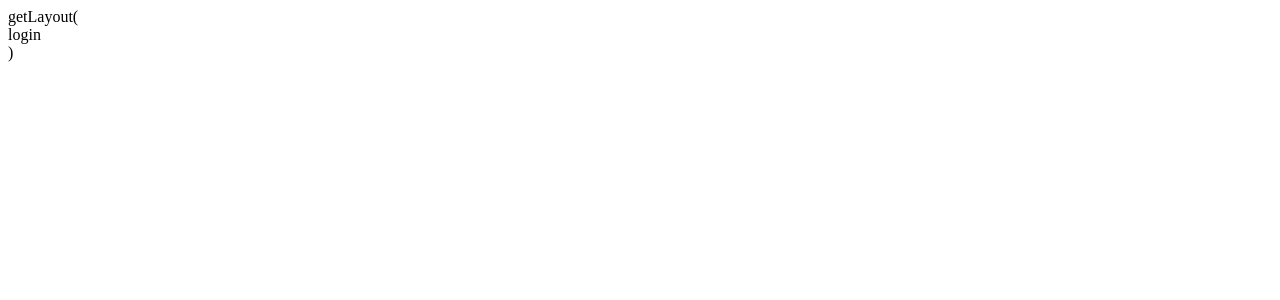
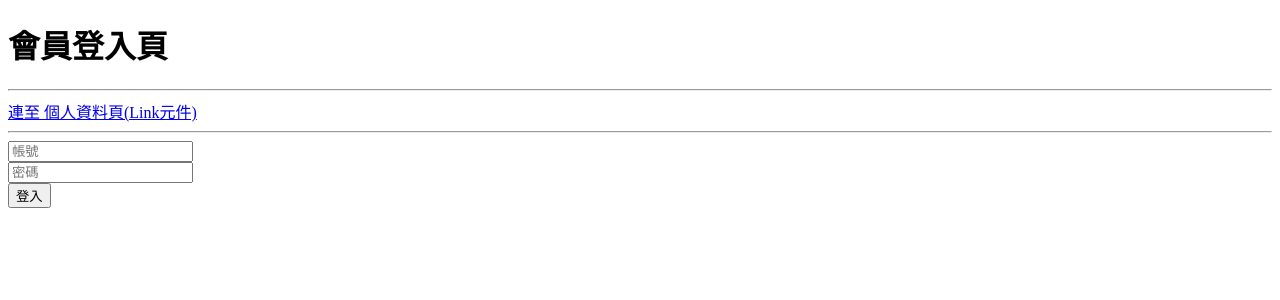
Before and after one commit to FrostAce52/next-base-main, a Next.js app: page /cs-1001/user/login in a window 1280 px wide. Shown: the top 300 px of the page. Built offline with nearby package versions, Linux system fonts and the light colour scheme.

Commit message:
context login page

```diff
--- a/pages/_app.js
+++ b/pages/_app.js
@@ -11,8 +11,7 @@ export default function MyApp({ Component, pageProps }) {
   // 包含所有頁面元件，與頁面中的元件
   return (
     <AuthContext.Provider>
-      getLayout(
-      <Component {...pageProps} />)
+      {getLayout(<Component {...pageProps} />)}
     </AuthContext.Provider>
   )
 }
--- a/pages/cs-1001/user/login.js
+++ b/pages/cs-1001/user/login.js
@@ -1,9 +1,40 @@
 import React, { useState, useEffect } from 'react'
+import Link from 'next/link'
 
 export default function Login(props) {
+  const [username, setUsername] = useState('')
+  const [password, setPassword] = useState('')
+
   return (
     <>
-      <div>login</div>
+      <h1>會員登入頁</h1>
+      <hr />
+      {/* a連結會導致頁面重新刷新，讓狀態全都恢復到預設值 */}
+      {/* <a href="/cs-1001/user/profile">連至 個人資料頁(a標記)</a>
+      <br /> */}
+      {/* Link元件一樣會渲染為a連結，但頁面不會重新刷新，讓狀態在不同頁面切換時可以繼續保持 */}
+      <Link href="/cs-1001/user/profile">連至 個人資料頁(Link元件)</Link>
+      <hr />
+
+      <input
+        type="text"
+        value={username}
+        onChange={(e) => {
+          setUsername(e.target.value)
+        }}
+        placeholder="帳號"
+      />
+      <br />
+      <input
+        type="password"
+        value={password}
+        onChange={(e) => {
+          setPassword(e.target.value)
+        }}
+        placeholder="密碼"
+      />
+      <br />
+      <button>登入</button>
     </>
   )
 }
```
Also changed, not shown: pages/cs-1001/user/profile.js (+8 -1 lines).
